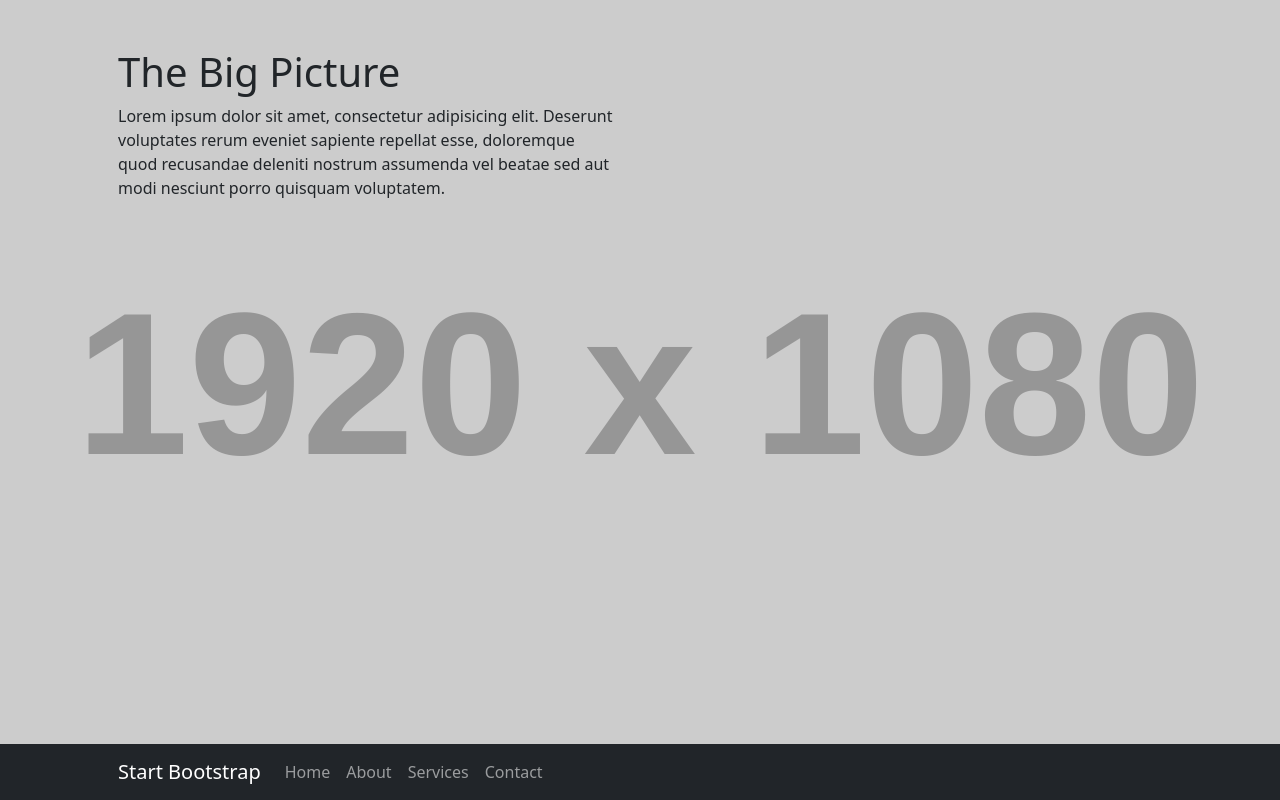
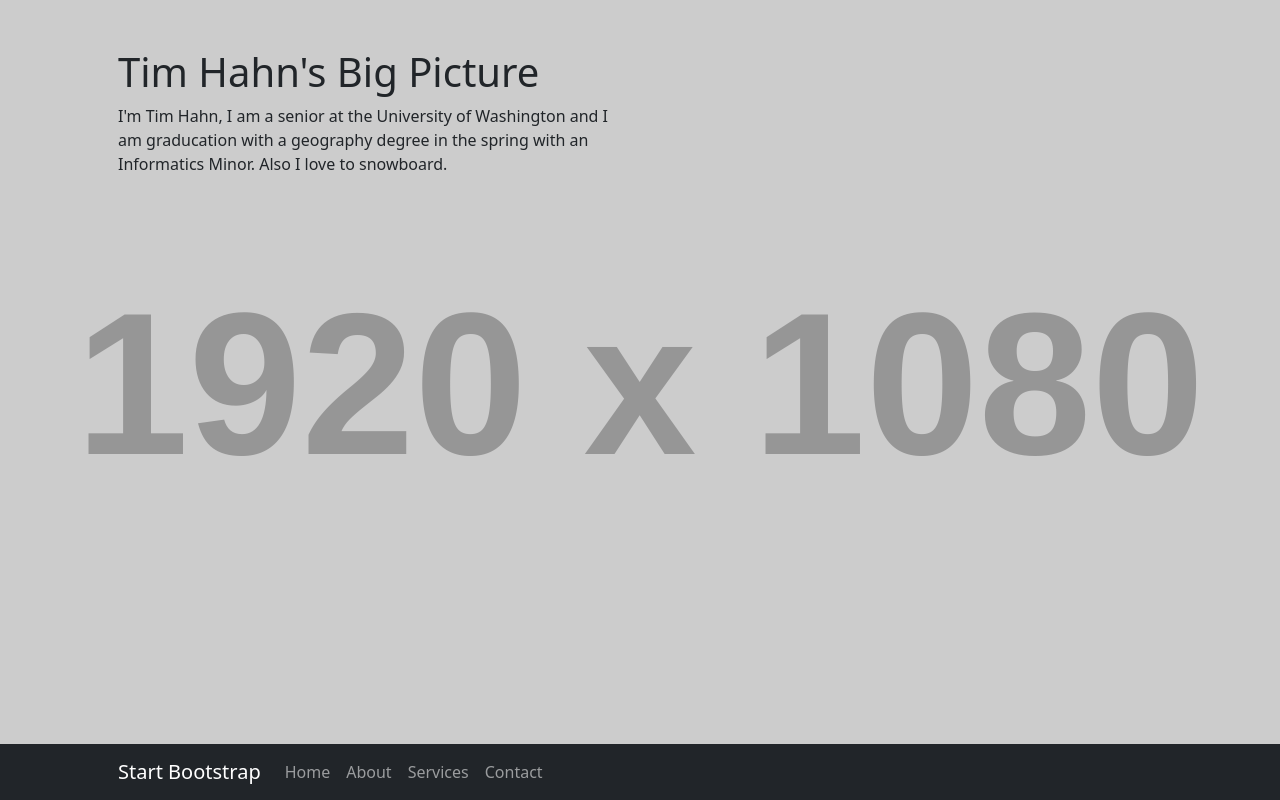
Before and after one commit to tnh333/tnh333.github.io, a plain HTML site: page startbootstrap-the-big-picture-gh-pages/index.html in a window 1280 px wide. Drawn offline with nearby package versions, Linux system fonts and the light colour scheme; placeholder pictures from the web are drawn by us.

Commit message:
Initial test webpage

```diff
--- a/startbootstrap-the-big-picture-gh-pages/index.html
+++ b/startbootstrap-the-big-picture-gh-pages/index.html
@@ -5,7 +5,7 @@
         <meta name="viewport" content="width=device-width, initial-scale=1, shrink-to-fit=no" />
         <meta name="description" content="" />
         <meta name="author" content="" />
-        <title>The Big Picture - Start Bootstrap Template</title>
+        <title>The Big Picture - Start Bootstrap (Tim Hahn)</title>
         <!-- Favicon-->
         <link rel="icon" type="image/x-icon" href="assets/favicon.ico" />
         <!-- Core theme CSS (includes Bootstrap)-->
@@ -32,8 +32,8 @@
             <div class="container px-4 px-lg-5">
                 <div class="row gx-4 gx-lg-5">
                     <div class="col-lg-6">
-                        <h1 class="mt-5">The Big Picture</h1>
-                        <p>Lorem ipsum dolor sit amet, consectetur adipisicing elit. Deserunt voluptates rerum eveniet sapiente repellat esse, doloremque quod recusandae deleniti nostrum assumenda vel beatae sed aut modi nesciunt porro quisquam voluptatem.</p>
+                        <h1 class="mt-5">Tim Hahn's Big Picture</h1>
+                        <p>I'm Tim Hahn, I am a senior at the University of Washington and I am graducation with a geography degree in the spring with an Informatics Minor. Also I love to snowboard.</p>
                     </div>
                 </div>
             </div>
```
